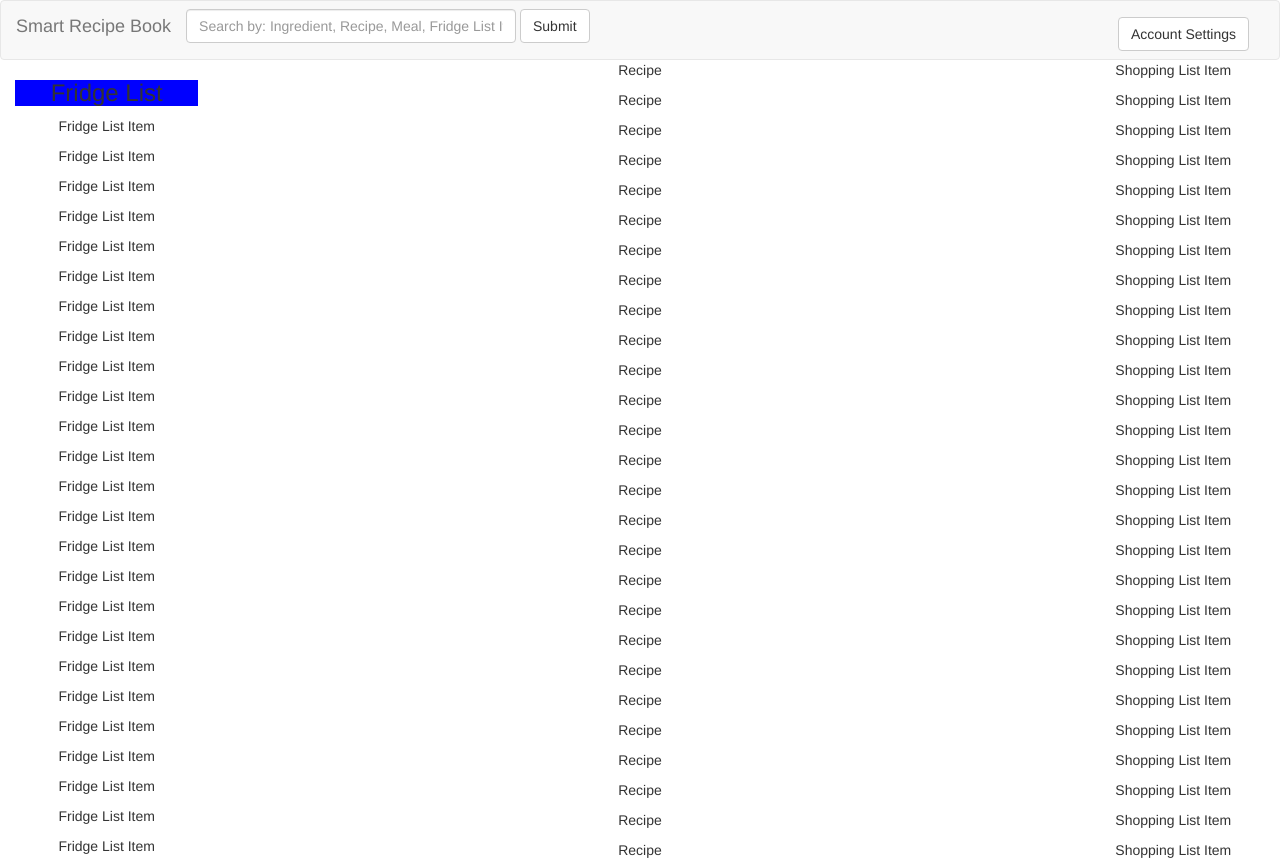
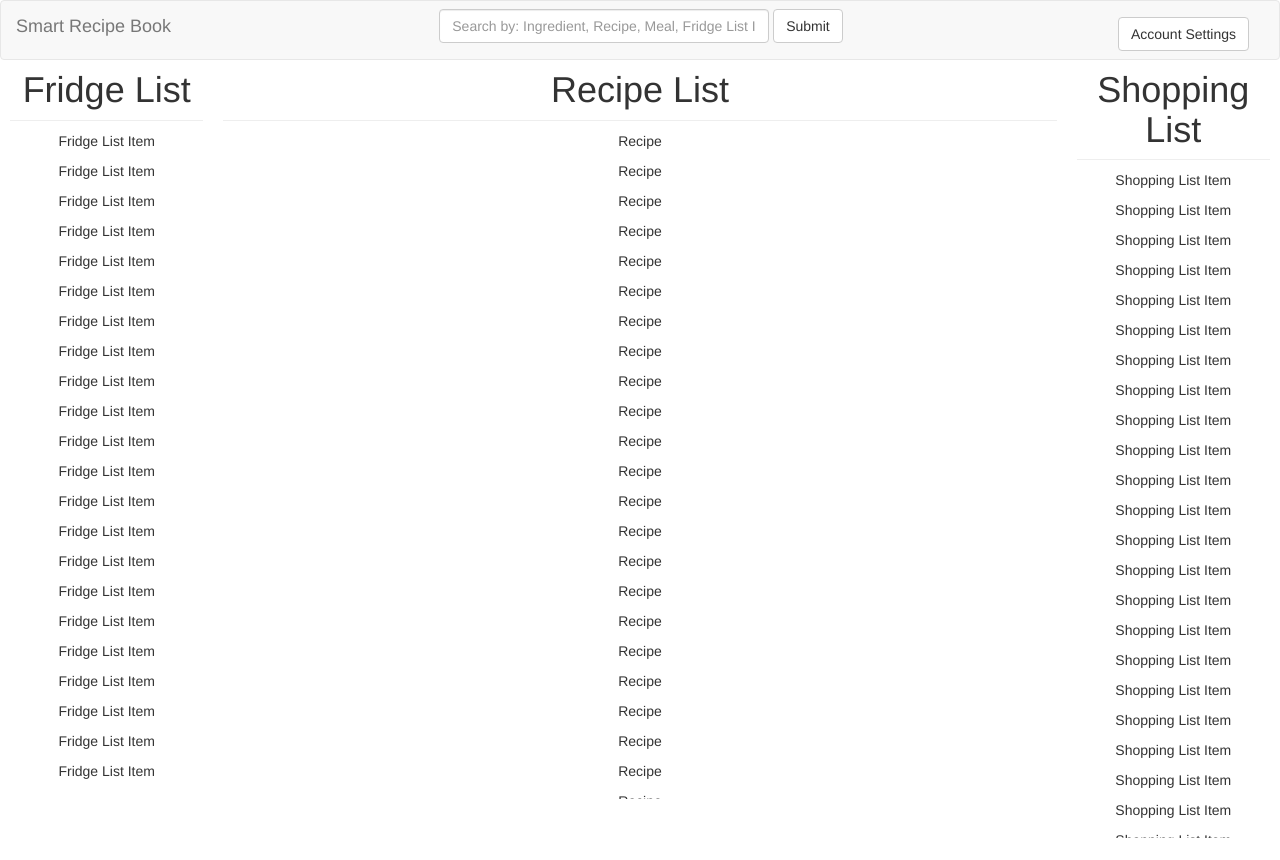
Before and after one commit to arjo1203/SmartRecipeBook, a plain HTML site: page index.html in a window 1280 px wide. After the commit the page ends 838 px from the top, so only its background shows below. Drawn offline with Linux system fonts and the light colour scheme.

Commit message:
Added titles and started to make app responsive

```diff
--- a/index.html
+++ b/index.html
@@ -7,7 +7,7 @@
         <link rel="stylesheet" type="text/css" href="./resources/css/default.css">
     </head>
     <body>
-        <nav class="navbar navbar-default">
+        <nav class="navbar navbar-default" id="smart-recipe-book-navbar">
             <div class="container-fluid">
                 <!-- Brand and toggle get grouped for better mobile display -->
                 <div class="navbar-header">
@@ -17,33 +17,76 @@
                 <!-- Collect the nav links, forms, and other content for toggling -->
                 <div class="collapse navbar-collapse" id="bs-example-navbar-collapse-1">
                     <div class="navbar-form" width="330px">
+                        <button type="button" class="btn btn-default navbar-btn navbar-right">Account Settings</button>
+                        <div id="srb-searchbar-form">
                             <div class="form-group">
                                 <input id="srb-searchbar" type="text" class="form-control" placeholder="Search by: Ingredient, Recipe, Meal, Fridge List Item">
                             </div>
                             <button type="submit" class="btn btn-default">Submit</button>
+                        </div>
 
-                    <button type="button" class="btn btn-default navbar-btn navbar-right">Account Settings</button>
                     </div>
 
                 </div><!-- /.navbar-collapse -->
             </div><!-- /.container-fluid -->
         </nav>
 
-
-        <div class="row" id="smart-recipe-book">
-            <div class="col-sm-2" id="fridge-list">
-                <h3 id="fridge-list-title">Fridge List</h3>
-                <p>Fridge List Item</p><p>Fridge List Item</p><p>Fridge List Item</p><p>Fridge List Item</p><p>Fridge List Item</p><p>Fridge List Item</p><p>Fridge List Item</p><p>Fridge List Item</p><p>Fridge List Item</p><p>Fridge List Item</p><p>Fridge List Item</p><p>Fridge List Item</p><p>Fridge List Item</p><p>Fridge List Item</p><p>Fridge List Item</p><p>Fridge List Item</p><p>Fridge List Item</p><p>Fridge List Item</p><p>Fridge List Item</p><p>Fridge List Item</p><p>Fridge List Item</p><p>Fridge List Item</p><p>Fridge List Item</p><p>Fridge List Item</p><p>Fridge List Item</p><p>Fridge List Item</p><p>Fridge List Item</p><p>Fridge List Item</p><p>Fridge List Item</p><p>Fridge List Item</p><p>Fridge List Item</p><p>Fridge List Item</p><p>Fridge List Item</p><p>Fridge List Item</p><p>Fridge List Item</p><p>Fridge List Item</p><p>Fridge List Item</p><p>Fridge List Item</p><p>Fridge List Item</p><p>Fridge List Item</p><p>Fridge List Item</p><p>Fridge List Item</p><p>Fridge List Item</p><p>Fridge List Item</p><p>Fridge List Item</p><p>Fridge List Item</p><p>Fridge List Item</p><p>Fridge List Item</p><p>Fridge List Item</p><p>Fridge List Item</p><p>Fridge List Item</p><p>Fridge List Item</p><p>Fridge List Item</p><p>Fridge List Item</p><p>Fridge List Item</p><p>Fridge List Item</p><p>Fridge List Item</p><p>Fridge List Item</p>
+        <div class="container" id="smart-recipe-book">
+            <div class="row" id="smart-recipe-book-lists">
+                <div class="col-sm-2" id="fridge-list-container">
+                    <div class="page-header text-center" id="fridge-list-title">
+                        <h1 id="fridge-list-title-header">Fridge List</h1>
+                    </div>
+                    <div id="fridge-list">
+                        <p>Fridge List Item</p><p>Fridge List Item</p><p>Fridge List Item</p><p>Fridge List Item</p><p>Fridge List Item</p><p>Fridge List Item</p><p>Fridge List Item</p><p>Fridge List Item</p><p>Fridge List Item</p><p>Fridge List Item</p><p>Fridge List Item</p><p>Fridge List Item</p><p>Fridge List Item</p><p>Fridge List Item</p><p>Fridge List Item</p><p>Fridge List Item</p><p>Fridge List Item</p><p>Fridge List Item</p><p>Fridge List Item</p><p>Fridge List Item</p><p>Fridge List Item</p><p>Fridge List Item</p>
+                    </div>
                 </div>
 
-            <div class="col-sm-8" id="recipe-list">
+                <div class="col-sm-8" id="recipe-list-container">
+                    <div class="page-header text-center" id="recipe-list-title">
+                        <h1 id="recipe-list-title-header">Recipe List</h1>
+                    </div>
+                    <div id="recipe-list">
                         <p>Recipe</p><p>Recipe</p><p>Recipe</p><p>Recipe</p><p>Recipe</p><p>Recipe</p><p>Recipe</p><p>Recipe</p><p>Recipe</p><p>Recipe</p><p>Recipe</p><p>Recipe</p><p>Recipe</p><p>Recipe</p><p>Recipe</p><p>Recipe</p><p>Recipe</p><p>Recipe</p><p>Recipe</p><p>Recipe</p><p>Recipe</p><p>Recipe</p><p>Recipe</p><p>Recipe</p><p>Recipe</p><p>Recipe</p><p>Recipe</p><p>Recipe</p><p>Recipe</p><p>Recipe</p><p>Recipe</p><p>Recipe</p><p>Recipe</p><p>Recipe</p><p>Recipe</p><p>Recipe</p><p>Recipe</p><p>Recipe</p><p>Recipe</p><p>Recipe</p><p>Recipe</p><p>Recipe</p><p>Recipe</p><p>Recipe</p><p>Recipe</p><p>Recipe</p><p>Recipe</p><p>Recipe</p><p>Recipe</p><p>Recipe</p><p>Recipe</p><p>Recipe</p><p>Recipe</p><p>Recipe</p><p>Recipe</p><p>Recipe</p><p>Recipe</p><p>Recipe</p><p>Recipe</p><p>Recipe</p><p>Recipe</p><p>Recipe</p><p>Recipe</p>
                     </div>
+                </div>
 
-            <div class="col-sm-2" id="shopping-list">
+
+                <div class="col-sm-2" id="shopping-list-container">
+                    <div class="page-header text-center" id="shopping-list-title">
+                        <h1 id="shopping-list-title-header">Shopping List</h1>
+                    </div>
+                    <div id="shopping-list">
                         <p>Shopping List Item</p><p>Shopping List Item</p><p>Shopping List Item</p><p>Shopping List Item</p><p>Shopping List Item</p><p>Shopping List Item</p><p>Shopping List Item</p><p>Shopping List Item</p><p>Shopping List Item</p><p>Shopping List Item</p><p>Shopping List Item</p><p>Shopping List Item</p><p>Shopping List Item</p><p>Shopping List Item</p><p>Shopping List Item</p><p>Shopping List Item</p><p>Shopping List Item</p><p>Shopping List Item</p><p>Shopping List Item</p><p>Shopping List Item</p><p>Shopping List Item</p><p>Shopping List Item</p><p>Shopping List Item</p><p>Shopping List Item</p><p>Shopping List Item</p><p>Shopping List Item</p><p>Shopping List Item</p><p>Shopping List Item</p><p>Shopping List Item</p><p>Shopping List Item</p><p>Shopping List Item</p><p>Shopping List Item</p><p>Shopping List Item</p><p>Shopping List Item</p><p>Shopping List Item</p><p>Shopping List Item</p><p>Shopping List Item</p><p>Shopping List Item</p><p>Shopping List Item</p><p>Shopping List Item</p><p>Shopping List Item</p><p>Shopping List Item</p><p>Shopping List Item</p><p>Shopping List Item</p><p>Shopping List Item</p><p>Shopping List Item</p><p>Shopping List Item</p><p>Shopping List Item</p><p>Shopping List Item</p><p>Shopping List Item</p><p>Shopping List Item</p><p>Shopping List Item</p><p>Shopping List Item</p><p>Shopping List Item</p><p>Shopping List Item</p><p>Shopping List Item</p><p>Shopping List Item</p><p>Shopping List Item</p>
                     </div>
                 </div>
 
+            </div><!--smart-recipe-book-->
+        </div><!--container-->
+
+
+
+        <script src="./vendors/jquery/jquery-3.1.0.js" type="text/javascript"></script>
+        <script src="./resources/js/jqueryExtensions.js" type="text/javascript"></script>
+        <script type="text/javascript">
+            $("#srb-searchbar-form").center('width');
+
+            setListSizes()
+
+            function setListSizes() {
+                console.log(window.innerHeight);
+                console.log($("#smart-recipe-book-navbar")[0].clientHeight);
+                console.log($("#fridge-list-title")[0].clientHeight);
+                var listHeight = window.innerHeight - $("#smart-recipe-book-navbar")[0].clientHeight - $("#fridge-list-title")[0].clientHeight - 24;
+                $("#smart-recipe-book").height(listHeight);
+            }
+
+            window.onresize = function(event) {
+                // console.log("resizing");
+            $("#srb-searchbar-form").center('width');
+                setListSizes();
+            };
+        </script>
+
     </body>
 </html>
--- a/resources/css/default.css
+++ b/resources/css/default.css
@@ -1,7 +1,7 @@
 body, html {
   margin: 0;
   padding: 0;
-  overflow: hidden;
+  /*overflow: hidden;*/
   height:100%;
 }
 
@@ -9,42 +9,60 @@ body, html {
     margin-bottom: 0;
 }
 
-@media (min-width: 768px){
-  #recipe-list {
+@media screen and (max-width: 768px){
+  #fridge-list-container {
+    height: 200px;
+  }
+  #fridge-list {
     overflow-y: scroll;
+    height: 200px;
   }
 }
 
-#smart-recipe-book {
+#smart-recipe-book, #smart-recipe-book-lists {
     width: 100%;
     height: 100%;
-    margin: auto;      /*Stretches row fully across screen*/
+    margin: auto;       /*Stretches row fully across screen*/
+    padding: 0;         /*Stretches list fully across screen*/
     position: absolute;
+}
+
+
+#fridge-list-container, #recipe-list-container, #shopping-list-container {
+    padding: 0;         /*Stretches list fully across screen*/
+    height: 100%;       /*Required to allow #fridge-list to scroll*/
 }
 
 #fridge-list {
     position: relative;
     overflow-y: scroll;
     text-align: center;
+    padding: 0;         /*Stretches list fully across screen*/
     height: 100%;
 }
+
 
 #recipe-list {
     position: relative;
     overflow-y: scroll;
     text-align: center;
-    height:800px;
+    padding: 0;         /*Stretches list fully across screen*/
+    height: 100%;
 }
 
 #shopping-list {
+    position: relative;
     overflow-y: scroll;
-    position: relative;
     text-align: center;
-    height:800px;
+    padding: 0;         /*Stretches list fully across screen*/
+    height: 100%;
 }
 
-#fridge-list-title {
-    background-color: blue;
+#fridge-list-title, #fridge-list-title-header,
+#recipe-list-title, #recipe-list-title-header,
+#shopping-list-title, #shopping-list-title-header {
+    margin: 10px;       /*Stretches row fully across screen*/
+    padding: 0;         /*Stretches list fully across screen*/
 }
 
 
--- /dev/null
+++ b/resources/js/jqueryExtensions.js
@@ -0,0 +1,16 @@
+jQuery.fn.center = function (orientation) {
+    this.css("position","absolute");
+    if(orientation == "width") {
+        this.css("left", Math.max(0, (($(window).width() - $(this).outerWidth()) / 2) + $(window).scrollLeft()) + "px");
+    }
+    if(orientation == "height") {
+        this.css("top", Math.max(0, (($(window).height() - $(this).outerHeight()) / 2) + $(window).scrollTop()) + "px");
+    }
+    if(orientation == "middle") {
+        this.css("left", Math.max(0, (($(window).width() - $(this).outerWidth()) / 2) + $(window).scrollLeft()) + "px");
+        this.css("top", Math.max(0, (($(window).height() - $(this).outerHeight()) / 2) + $(window).scrollTop()) + "px");
+    }
+
+
+    return this;
+}
```
Lines whose indentation alone changed are shown as unchanged.
